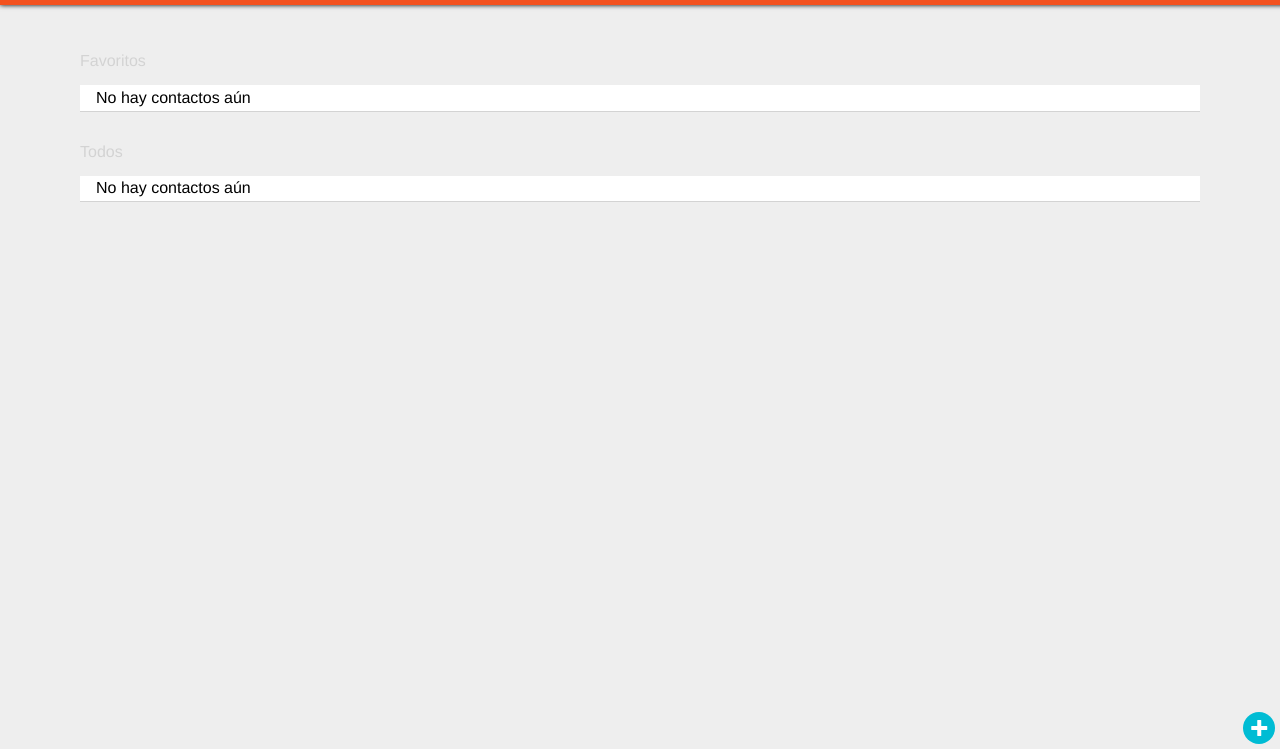
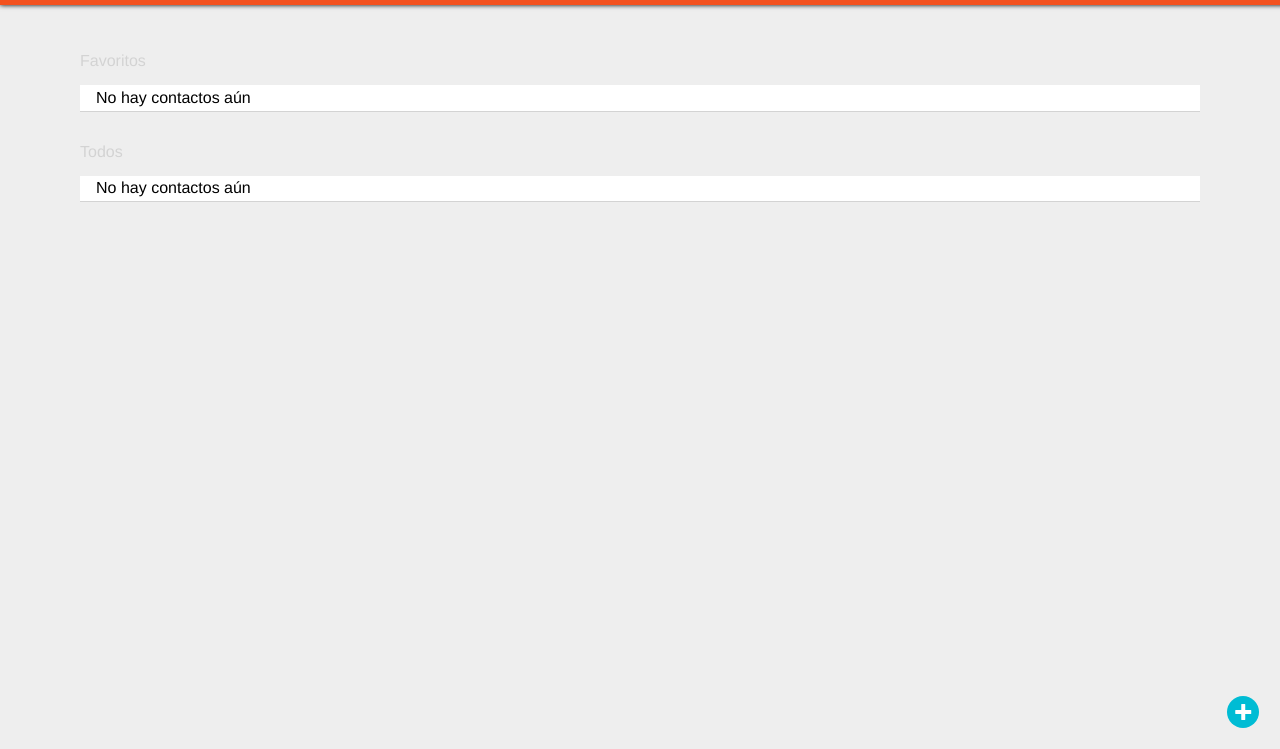
Before and after one commit to rhonaldomaster/adrbook, a plain HTML site: page index.html in a window 1280 px wide. Shown: the part 51-800 px from the top of the page. Drawn offline with Linux system fonts and the light colour scheme; files whose address does not match are found by name.

Commit message:
Mejora visual
Cambio en posición de botón de crear contacto

```diff
--- a/css/style.css
+++ b/css/style.css
@@ -56,11 +56,11 @@ input,span{
     margin-bottom: 2em;
 }
 .footer{
-    bottom: 0.7em;
+    bottom: 1.7em;
     color: #fff;
     cursor: pointer;
     position: fixed;
-    right: 0.3em;
+    right: 1.3em;
 }
 .button{
     border: 0 none;
--- a/index.html
+++ b/index.html
@@ -38,10 +38,10 @@
                 <div class="maincontent__contacts__title">Todos</div>
                 <div class="contact-list"></div>
             </section>
-            <footer class="footer">
-                <span class="icon-plus button-primary button-circle" onclick="adrbook.openModal();"></span>
-            </footer>
         </article>
+        <footer class="footer">
+            <span class="icon-plus button-primary button-circle" onclick="adrbook.openModal();"></span>
+        </footer>
         <div class="bgmodal">
             <div class="wmodal"></div>
         </div>
```
